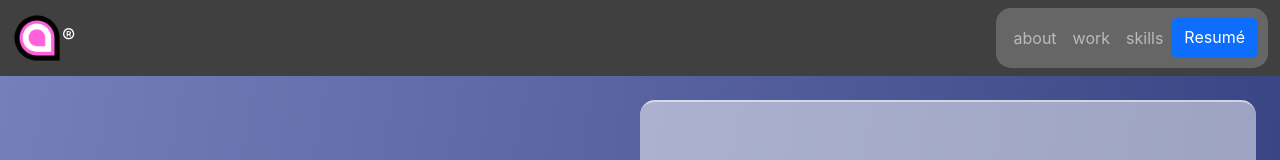
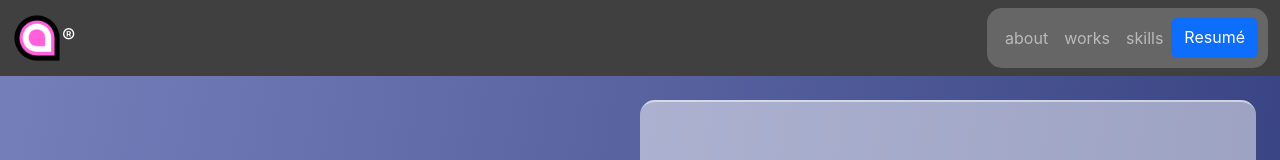
Before and after one commit to AnthonyM04/portfolio-web, a React (Create React App) app: page / in a window 1280 px wide. Shown: the top 160 px of the page. Built offline with nearby package versions, Linux system fonts and the light colour scheme.

Commit message:
changed navmenu

```diff
--- a/src/layout/NavMenu/NavMenu.jsx
+++ b/src/layout/NavMenu/NavMenu.jsx
@@ -11,7 +11,7 @@ export default function NavMenu() {
           <Navbar.Collapse id="basic-navbar-nav" className="justify-content-end">
             <Nav>
               <Nav.Link as={HashLink} to="#about">about</Nav.Link>
-              <Nav.Link as={HashLink} to="#works">work</Nav.Link>
+              <Nav.Link as={HashLink} to="#works">works</Nav.Link>
               <Nav.Link as={HashLink} to="#skills">skills</Nav.Link>
               {/* <Nav.Link as={HashLink} to="#contact">contact</Nav.Link> */}
               <Button href={resume} rel="noreferrer" target="_blank">Resumé</Button>
```
